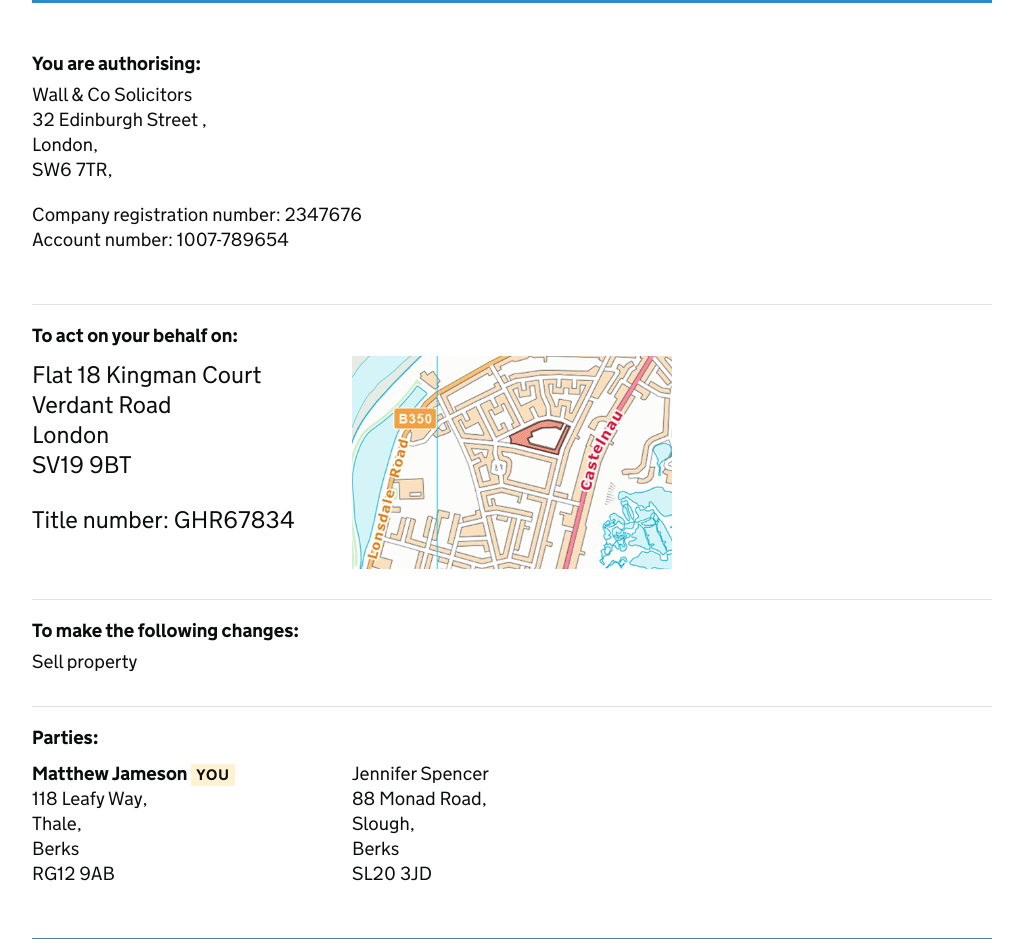
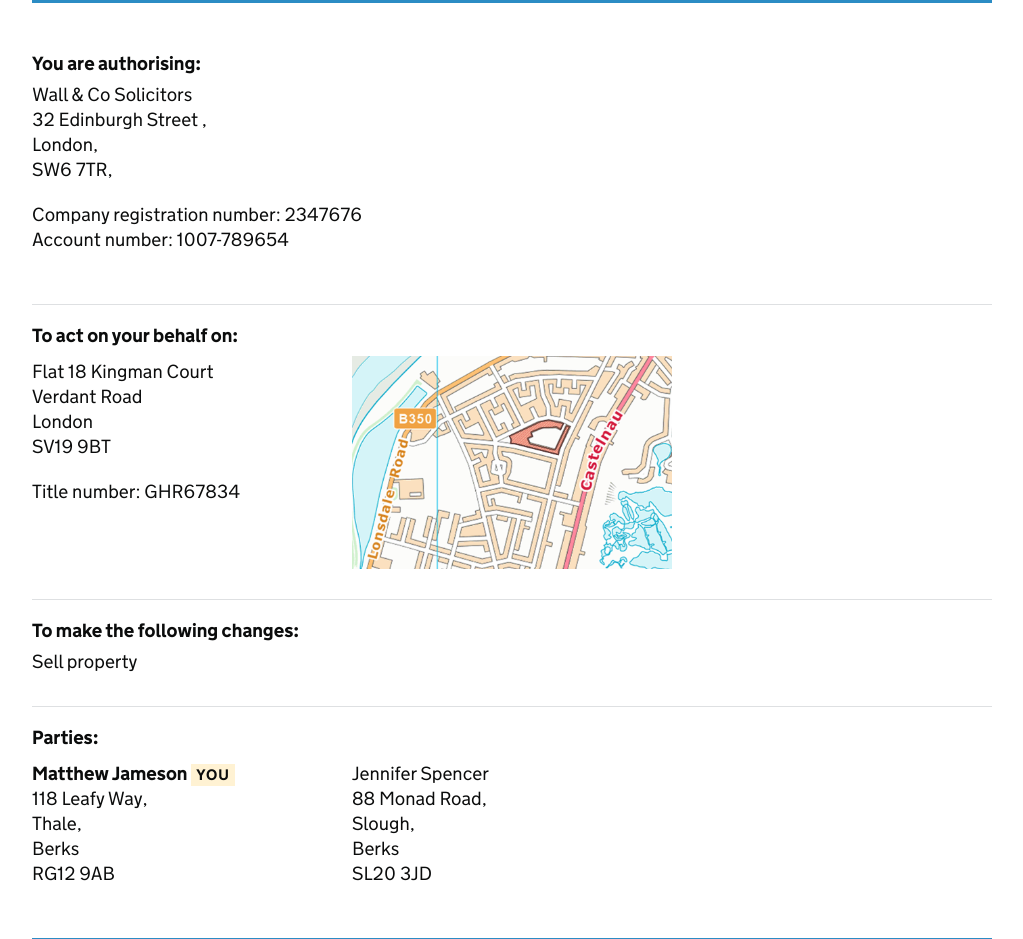
Before and after one commit to LandRegistry/html-prototypes, a Flask app: page /relationship-starts/client-confirm in a window 1280 px wide. Shown: the part 287-1226 px from the top of the page, without its empty margins (128-1151 px from the left). Run offline with Flask 2, Linux system fonts and the light colour scheme.

Commit message:
Making the text smaller

```diff
--- a/app/templates/relationship-starts/client-2-confirm-2.0.html
+++ b/app/templates/relationship-starts/client-2-confirm-2.0.html
@@ -52,7 +52,7 @@
             <h2 class="heading-small">To act on your behalf on:</h2>
 
             <div class="grid grid-1-2">
-              <p class="lede" itemscope itemtype="http://schema.org/PostalAddress">
+              <p itemscope itemtype="http://schema.org/PostalAddress">
                 <span itemprop="streetAddress">
                   Flat 18 Kingman Court<br>
                   Verdant Road<br>
@@ -61,7 +61,7 @@
                 <span itemprop="postalCode">SV19 9BT</span>
               </p>
 
-              <dl class="lede definition-inline">
+              <dl class="definition-inline">
                 <dt>Title number</dt>
                 <dd>GHR67834</dd>
               </dl>
--- a/app/templates/relationship-starts/client-confirm-2.0.html
+++ b/app/templates/relationship-starts/client-confirm-2.0.html
@@ -52,7 +52,7 @@
             <h2 class="heading-small">To act on your behalf on:</h2>
 
             <div class="grid grid-1-2">
-              <p class="lede" itemscope itemtype="http://schema.org/PostalAddress">
+              <p itemscope itemtype="http://schema.org/PostalAddress">
                 <span itemprop="streetAddress">
                   Flat 18 Kingman Court<br>
                   Verdant Road<br>
@@ -61,7 +61,7 @@
                 <span itemprop="postalCode">SV19 9BT</span>
               </p>
 
-              <dl class="lede definition-inline">
+              <dl class="definition-inline">
                 <dt>Title number</dt>
                 <dd>GHR67834</dd>
               </dl>
```
